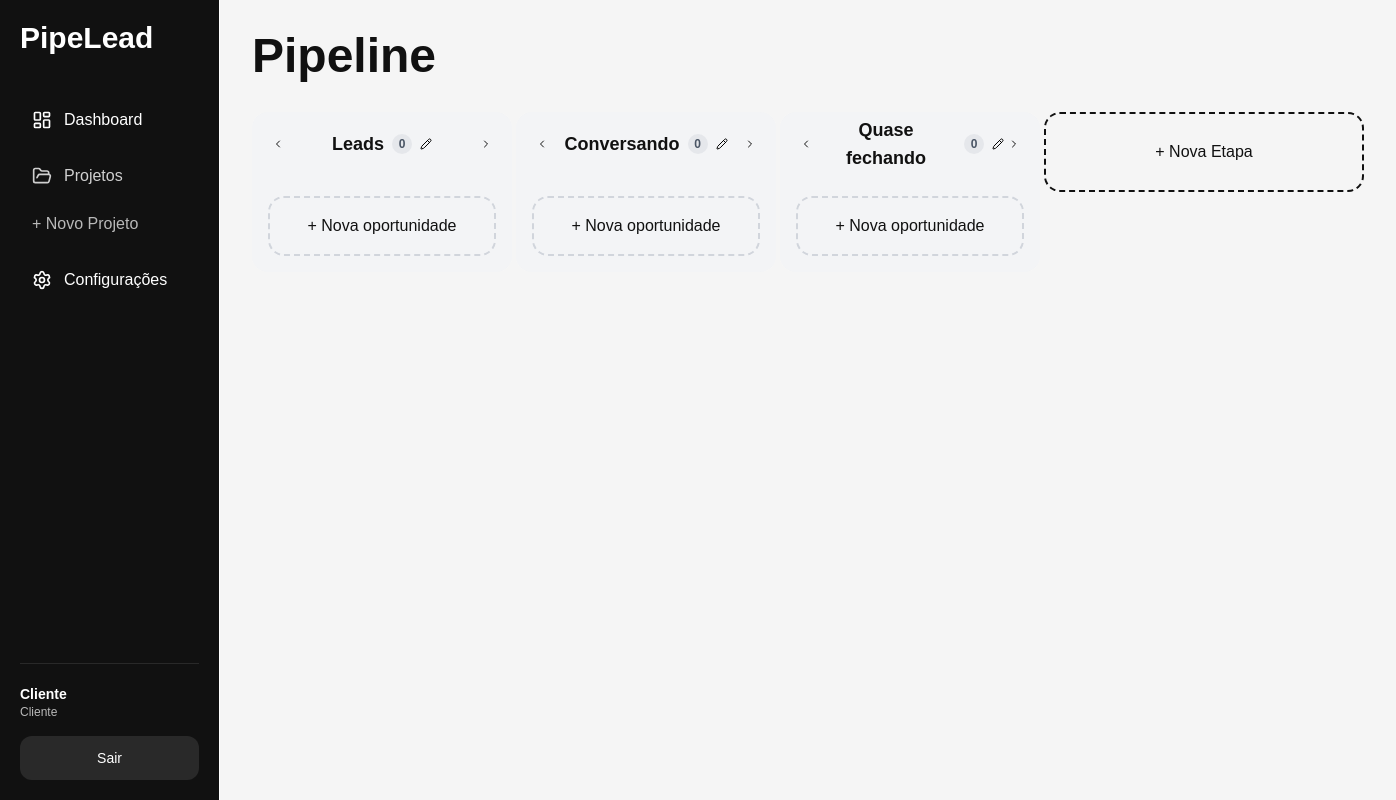
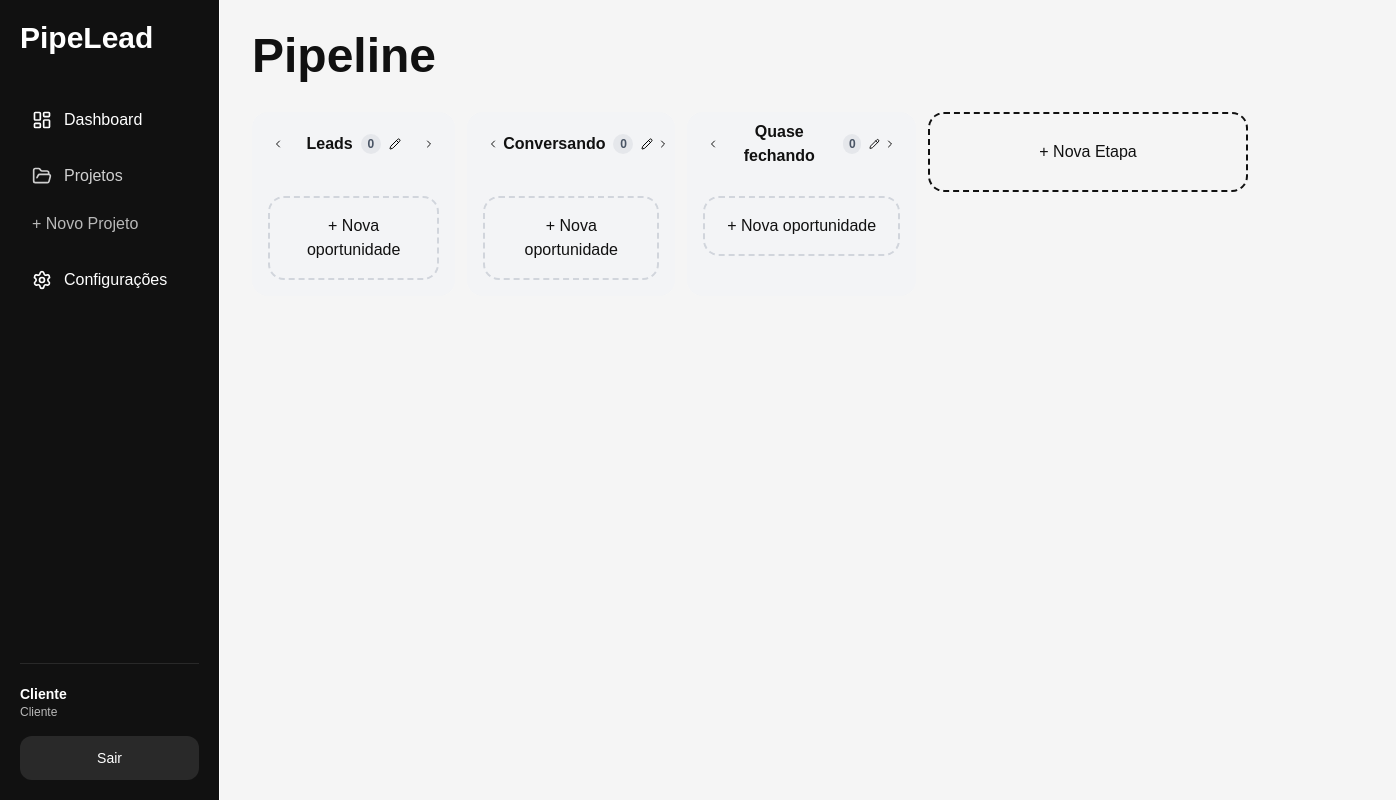
Before and after one commit to avaleadoficial/pipelead2, a Next.js app: page /pipeline in a window 1280 px wide. Shown: the whole page, 1396 px wide, since content can reach past the window. Built offline with nearby package versions, Linux system fonts and the light colour scheme.

Commit message:
Update pipeline.tsx

```diff
--- a/app/components/pipeline/pipeline.tsx
+++ b/app/components/pipeline/pipeline.tsx
@@ -371,7 +371,7 @@ function moveColumnRight(
       sensors={sensors}
     >
 
-      <div className="flex gap-1 overflow-x-auto pb-5">
+      <div className="flex gap-3 overflow-x-auto pb-5">
 
         {columns.map((column) => (
 
@@ -532,7 +532,7 @@ function Column({
       <div
   ref={setNodeRef}
   className={`
-    min-w-[260px]
+    min-w-[200px]
     bg-gray-100
     rounded-2xl
     p-4
@@ -580,8 +580,8 @@ function Column({
     flex
     items-center
     gap-2
-    font-bold
-    text-lg
+    font-semibold
+    text-base
     cursor-pointer
   "
 >
```
